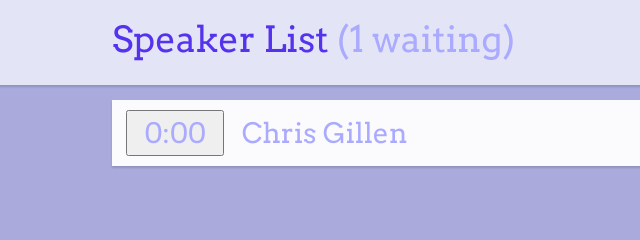
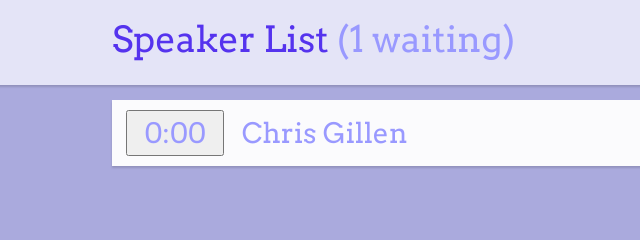
Before and after one commit to garcias/speakerlist, a plain HTML site: page index.html in a window 1280 px wide. Shown: the top 240 px of the page, 228-868 px from the left. Drawn offline with nearby package versions, Linux system fonts and the light colour scheme.

Commit message:
add some tweaks to provide user feedback

```diff
--- a/style.css
+++ b/style.css
@@ -10,7 +10,7 @@ html, body {
 }
 
 .back {
-  color: #aaaaff;
+  color: #9999ff;
 }
 
 .front {
@@ -22,6 +22,10 @@ html, body {
   font-size: 1.0em;
   margin-left: -0.2em;
   margin-right: 0.4em;
+}
+
+.timer:hover {
+  background-color: #f0e0ff;
 }
 
 .timer.timeup {
```
